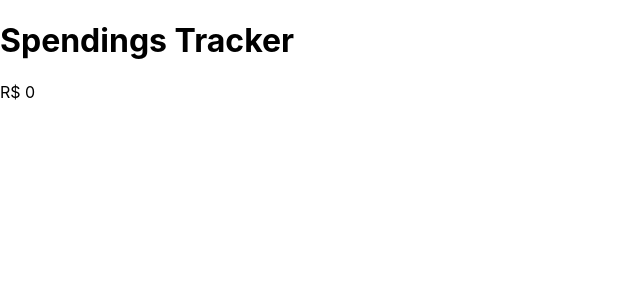
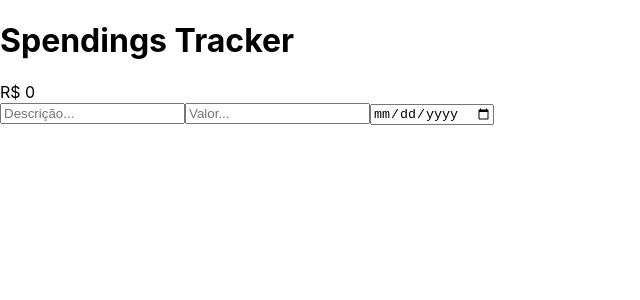
Before and after one commit to fernandofawkes/spending-tracker, a React (Create React App) app: page / in a window 1280 px wide. Shown: the top 300 px of the page, without its empty margins (0-640 px from the left). Built offline with nearby package versions, Linux system fonts and the light colour scheme.

Commit message:
form component structure

```diff
--- a/src/App.js
+++ b/src/App.js
@@ -1,4 +1,5 @@
 import React, {useState} from 'react';
+import ExpenseForm from './components/ExpenseForm';
 import Header from './components/Header';
 function App() {
   const [total, setTotal] = useState(0);
@@ -9,6 +10,7 @@ function App() {
   return (
     <div className="App">
       <Header total={total} />
+      <ExpenseForm expense={expense} setExpense={setExpense} />
     </div>
   );
 }
--- /dev/null
+++ b/src/components/ExpenseForm.js
@@ -0,0 +1,14 @@
+import React, {useRef} from 'react';
+
+function ExpenseForm({expense, setExpense}) {
+
+  return (
+    <form>
+      <input type="text" name="desc" id="desc" placeholder="Descrição..."></input>
+      <input type="number" name="price" id="price" placeholder="Valor..."></input>
+      <input type="date" name="date" id="date" placeholder="Data..."></input>
+    </form>
+  )
+}
+
+export default ExpenseForm;
```
